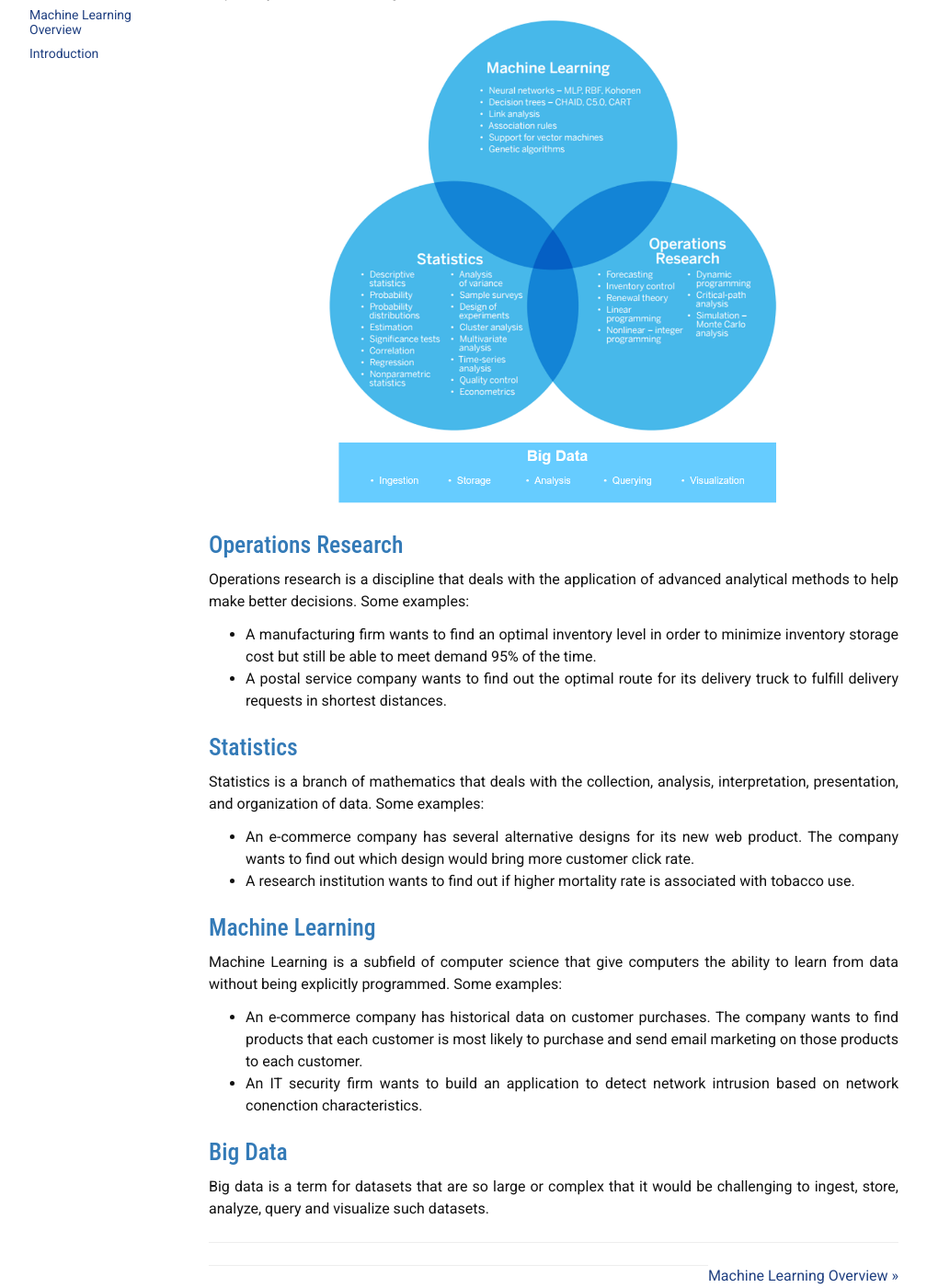
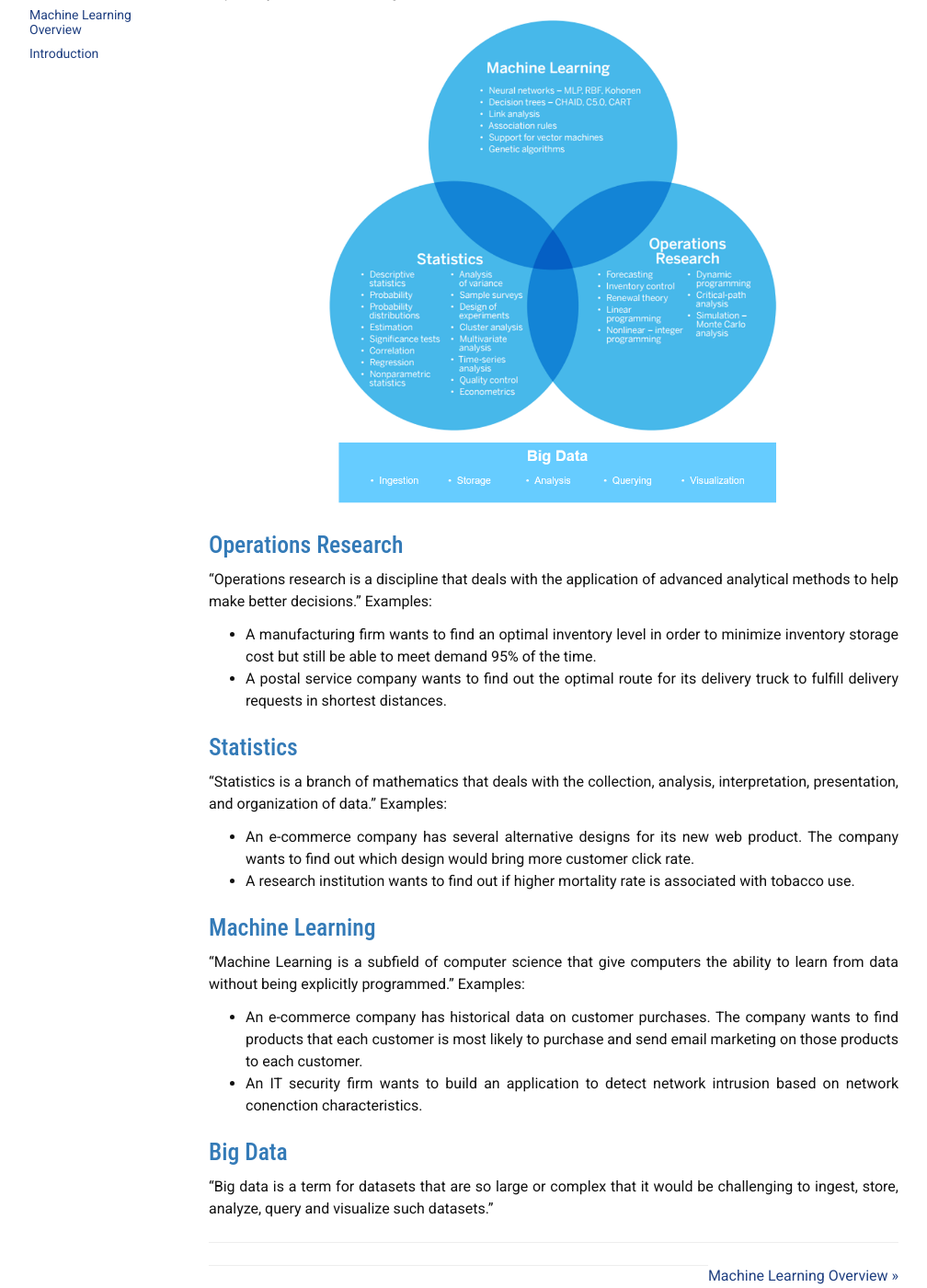
Before and after one commit to liambll/blog-archive, a Jekyll site: the page built from _posts/2017-06-03-introduction.markdown, in a window 1280 px wide and 1400 px high, scrolled down 316 px. Shown: the whole window at 92% size, without its empty margins (38-1046 px from the left). Built offline with Jekyll 4.4.1, drawn with Linux system fonts in a browser that asks for light colours; nearby versions of some CDN libraries; comment, search, counter and statistics services are not loaded.

Commit message:
Update 2017-06-03-introduction.markdown

```diff
--- a/_posts/2017-06-03-introduction.markdown
+++ b/_posts/2017-06-03-introduction.markdown
@@ -20,22 +20,22 @@ Data analytics techniques generally fall in to one of three non mutually exclusi
 </div>
 
 ## [Operations Research](/blog/2017/06/28/overview-operations-research/)
-Operations research is a discipline that deals with the application of advanced analytical methods to help make better decisions.
-Some examples:
+"Operations research is a discipline that deals with the application of advanced analytical methods to help make better decisions."
+Examples:
 * A manufacturing firm wants to find an optimal inventory level in order to minimize inventory storage cost but still be able to meet demand 95% of the time.
 * A postal service company wants to find out the optimal route for its delivery truck to fulfill delivery requests in shortest distances.
 
 ## [Statistics](/blog/2017/06/28/overview-statistics/)
-Statistics is a branch of mathematics that deals with the collection, analysis, interpretation, presentation, and organization of data.
-Some examples:
+"Statistics is a branch of mathematics that deals with the collection, analysis, interpretation, presentation, and organization of data."
+Examples:
 * An e-commerce company has several alternative designs for its new web product. The company wants to find out which design would bring more customer click rate.
 * A research institution wants to find out if higher mortality rate is associated with tobacco use.
 
 ## [Machine Learning](/blog/2017/06/05/overview-machine-learning/)
-Machine Learning is a subfield of computer science that give computers the ability to learn from data without being explicitly programmed.
-Some examples:
+"Machine Learning is a subfield of computer science that give computers the ability to learn from data without being explicitly programmed."
+Examples:
 * An e-commerce company has historical data on customer purchases. The company wants to find products that each customer is most likely to purchase and send email marketing on those products to each customer.
 * An IT security firm wants to build an application to detect network intrusion based on network conenction characteristics.
 
 ## [Big Data](/blog/2017/06/28/overview-big-data/)
-Big data is a term for datasets that are so large or complex that it would be challenging to ingest, store, analyze, query and visualize such datasets.
+"Big data is a term for datasets that are so large or complex that it would be challenging to ingest, store, analyze, query and visualize such datasets."
```
